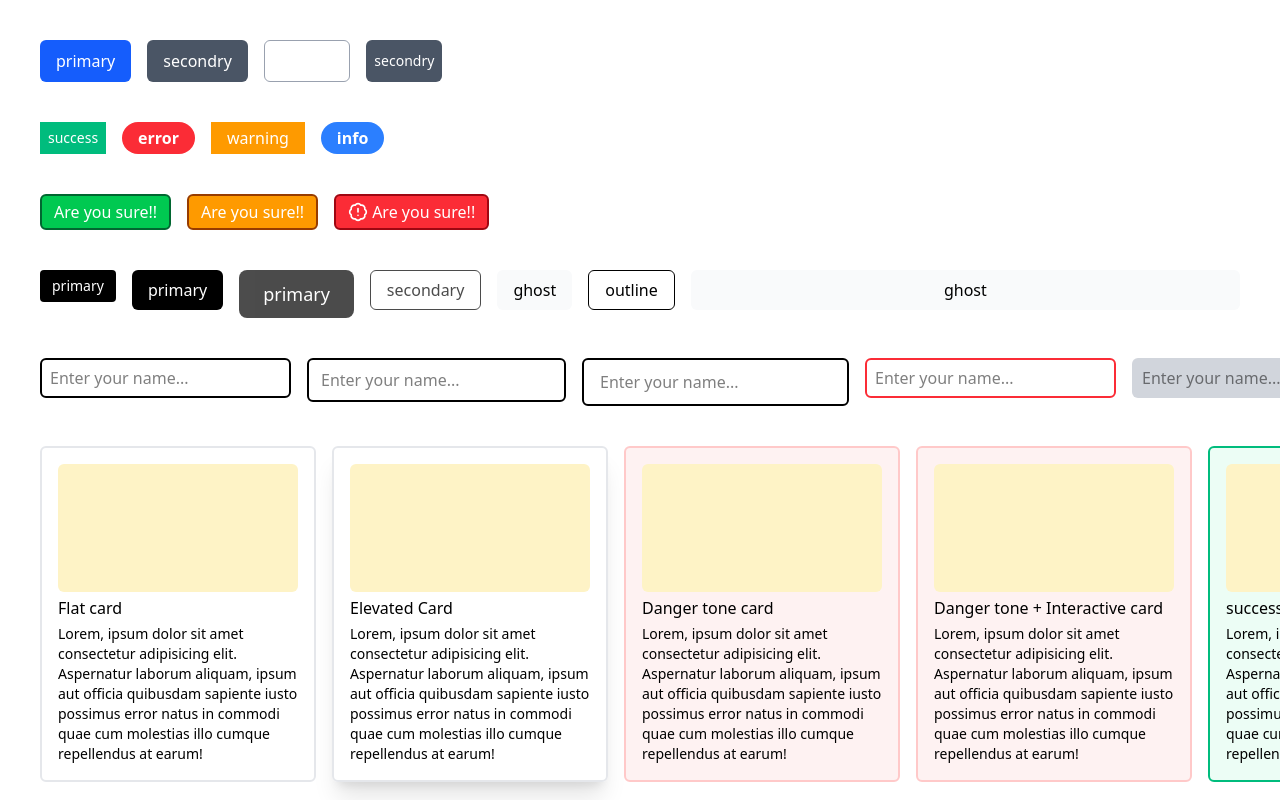
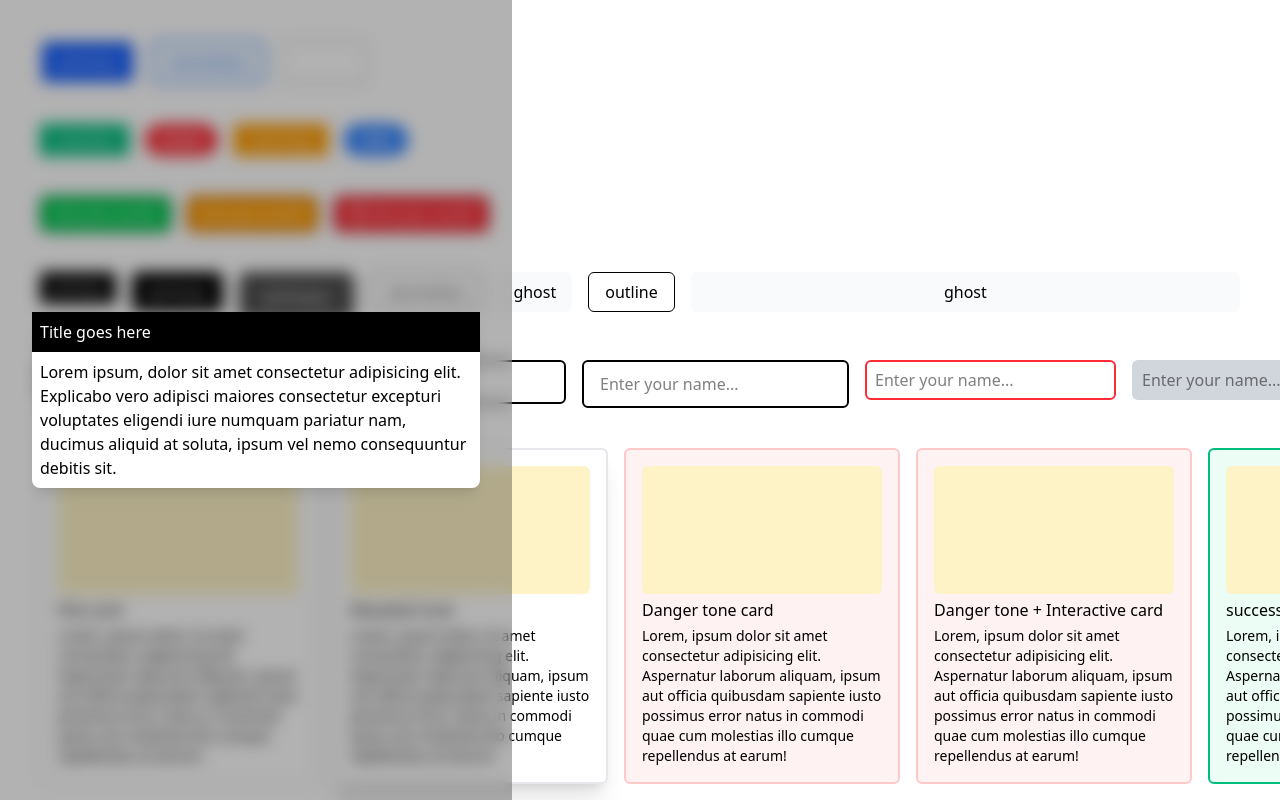
Before and after one commit to Ashish-Singh-Negi/learning-custom-ui-components, a Next.js app: page / in a window 1280 px wide. Shown: the top 800 px of the page. Built offline with nearby package versions, Linux system fonts and the light colour scheme.

Commit message:
add: model

```diff
--- a/app/page.tsx
+++ b/app/page.tsx
@@ -4,18 +4,18 @@ import Button from "@/components/ui/Button";
 import Button2 from "@/components/ui/Button2";
 import Card from "@/components/ui/Card";
 import Input from "@/components/ui/Input";
+import Model from "@/components/ui/Model";
 
 export default function Home() {
   return (
     <main className="h-dvh w-screen py-10 flex flex-col gap-10 px-10">
       <div className="flex gap-4">
         <Button variant={"primary"} size={"md"} />
-        <Button variant={"secondry"} size={"md"} />
+        <Button variant={"secondary"} size={"md"} />
         <Button variant={"outline"} size={"md"} />
-        <Button variant={"secondry"} size={"sm"} />
       </div>
       <div className="flex gap-4">
-        <Badge variant={"success"} size={"sm"} />
+        <Badge variant={"success"} size={"md"} />
         <Badge variant={"error"} size={"md"} rounded />
         <Badge variant={"warning"} />
         <Badge variant={"info"} rounded />
@@ -95,6 +95,17 @@ export default function Home() {
           </p>
         </Card>
       </div>
+      <div className="w-full flex gap-4">
+        <Model size={"lg"} centered blurBackground>
+          <h2 className="p-2 bg-black text-white">Title goes here</h2>
+          <p className="p-2">
+            Lorem ipsum, dolor sit amet consectetur adipisicing elit. Explicabo
+            vero adipisci maiores consectetur excepturi voluptates eligendi iure
+            numquam pariatur nam, ducimus aliquid at soluta, ipsum vel nemo
+            consequuntur debitis sit.
+          </p>
+        </Model>
+      </div>
     </main>
   );
 }
--- a/components/ui/Button.tsx
+++ b/components/ui/Button.tsx
@@ -5,14 +5,14 @@ import { cva, type VariantProps } from "class-variance-authority";
 import { ButtonHTMLAttributes } from "react";
 
 const buttonVarients = cva(
-  "rounded-md font-medium transition-colors focus:outline-none",
+  "rounded-md font-medium transition-colors focus:outline-none border-2",
   {
     variants: {
       variant: {
         primary:
           "bg-blue-600 text-white hover:bg-blue-700 active:scale-95 transition-transform cursor-pointer",
-        secondry:
-          "bg-gray-600 text-white hover:bg-gray-700 active:scale-95 transition-transform cursor-pointer",
+        secondary:
+          "bg-blue-50 text-blue-500 border-blue-500 active:scale-95 transition-transform cursor-pointer",
         outline:
           "border border-gray-400 text-white active:scale-95 transition-transform cursor-pointer",
       },
--- /dev/null
+++ b/components/ui/Model.tsx
@@ -0,0 +1,57 @@
+import { cn } from "@/lib/utils";
+import { cva, VariantProps } from "class-variance-authority";
+import { HTMLAttributes } from "react";
+
+const modalVariants = cva("fixed inset-0 z-50 flex w-full bg-black/30 p-4", {
+  variants: {
+    size: {
+      sm: "max-w-sm",
+      md: "max-w-md",
+      lg: "max-w-lg",
+    },
+    centered: {
+      true: "items-center justify-center",
+      false: "items-start justify-center",
+    },
+    blurBackground: {
+      true: "backdrop-blur-sm",
+      false: "",
+    },
+  },
+  compoundVariants: [
+    {
+      size: "lg",
+      centered: true,
+      class: "p-8",
+    },
+  ],
+  defaultVariants: {
+    size: "md",
+    centered: true,
+    blurBackground: false,
+  },
+});
+
+type ModalVariants = HTMLAttributes<HTMLDivElement> &
+  VariantProps<typeof modalVariants>;
+
+export default function Modal({
+  className,
+  size,
+  centered,
+  blurBackground,
+  children,
+  ...props
+}: ModalVariants) {
+  return (
+    <div
+      className={cn(
+        modalVariants({ size, centered, blurBackground }),
+        className,
+      )}
+      {...props}
+    >
+      <div className="w-full bg-white rounded-lg shadow-lg">{children}</div>
+    </div>
+  );
+}
```
